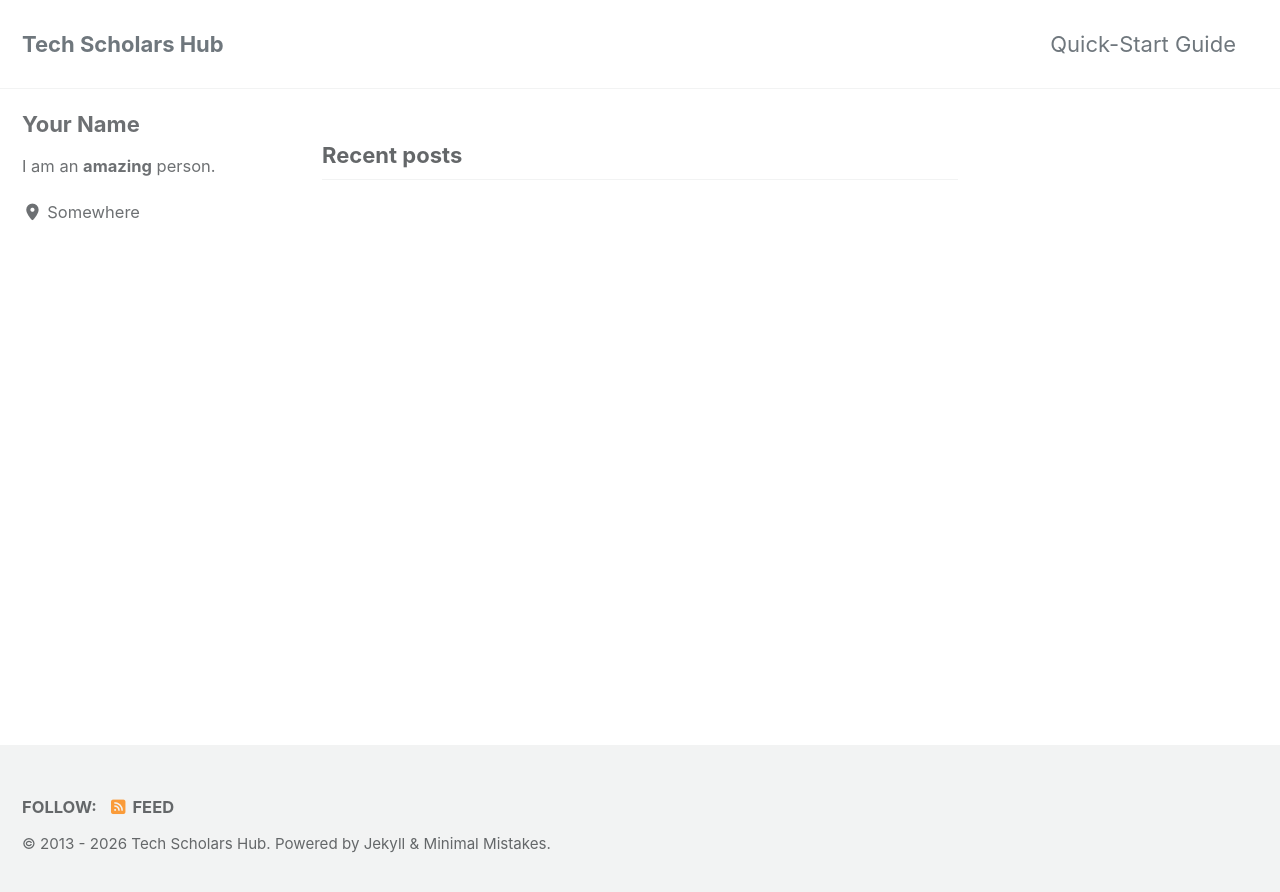
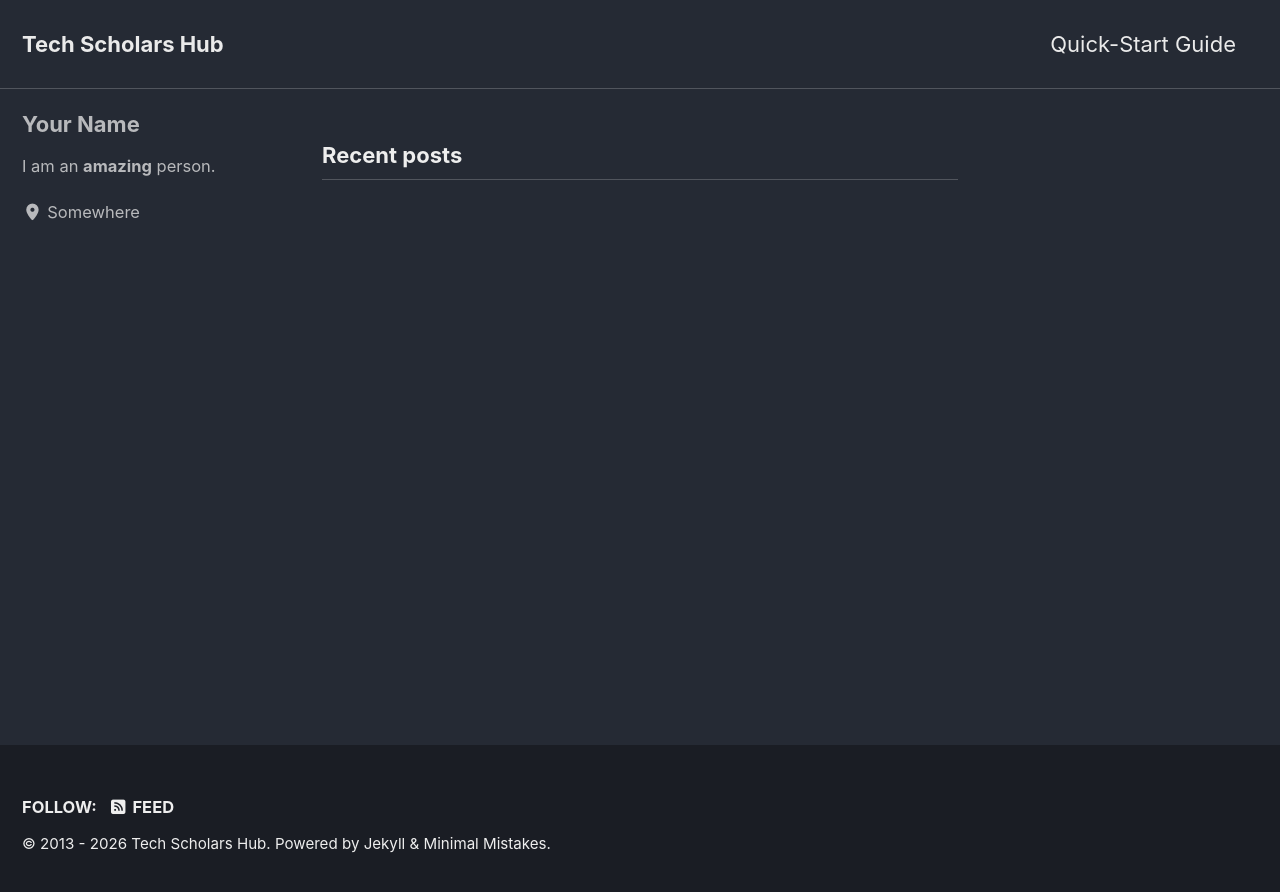
Before and after one commit to cring333/techscholarshub, a Jekyll site: the page built from index.html, in a window 1280 px wide. Shown: the top 892 px of the page. Built offline with Jekyll 4.4.1, drawn with Linux system fonts in a browser that asks for light colours; cached includes are drawn as plain includes; the list of posts is cut into pages by our own code.

Commit message:
Change minimal_mistakes_skin to 'dark'

```diff
--- a/_config.yml
+++ b/_config.yml
@@ -12,7 +12,7 @@
 
 # theme                  : "minimal-mistakes-jekyll"
 # remote_theme           : "mmistakes/minimal-mistakes"
-minimal_mistakes_skin    : "default" # "air", "aqua", "contrast", "dark", "dirt", "neon", "mint", "plum", "sunrise", "catppuccin_latte", "catppuccin_mocha"
+minimal_mistakes_skin    : "dark" # "air", "aqua", "contrast", "dark", "default", "dirt", "neon", "mint", "plum", "sunrise", "catppuccin_latte", "catppuccin_mocha"
 
 # Site Settings
 locale                   : "en-US"
```
